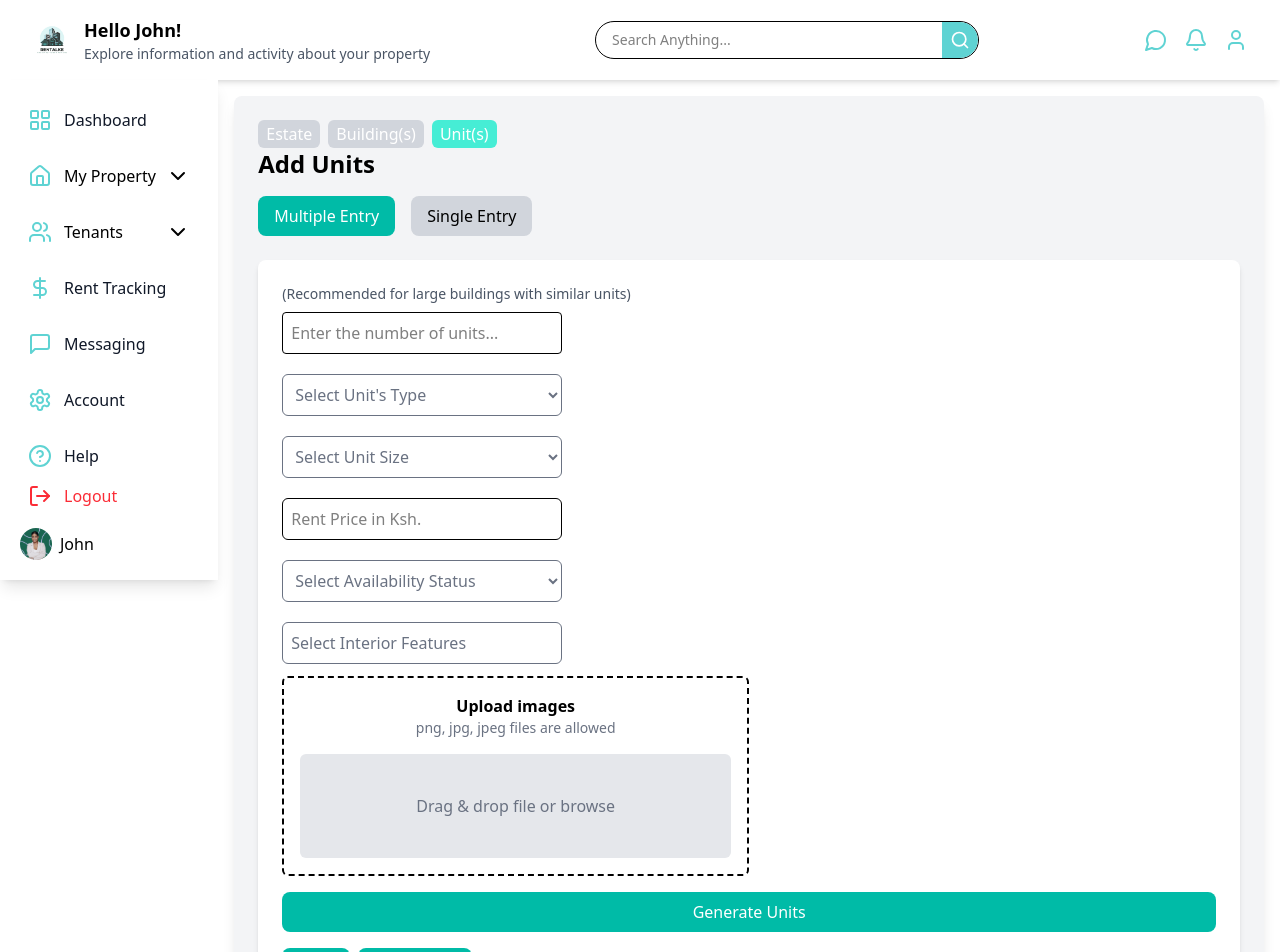
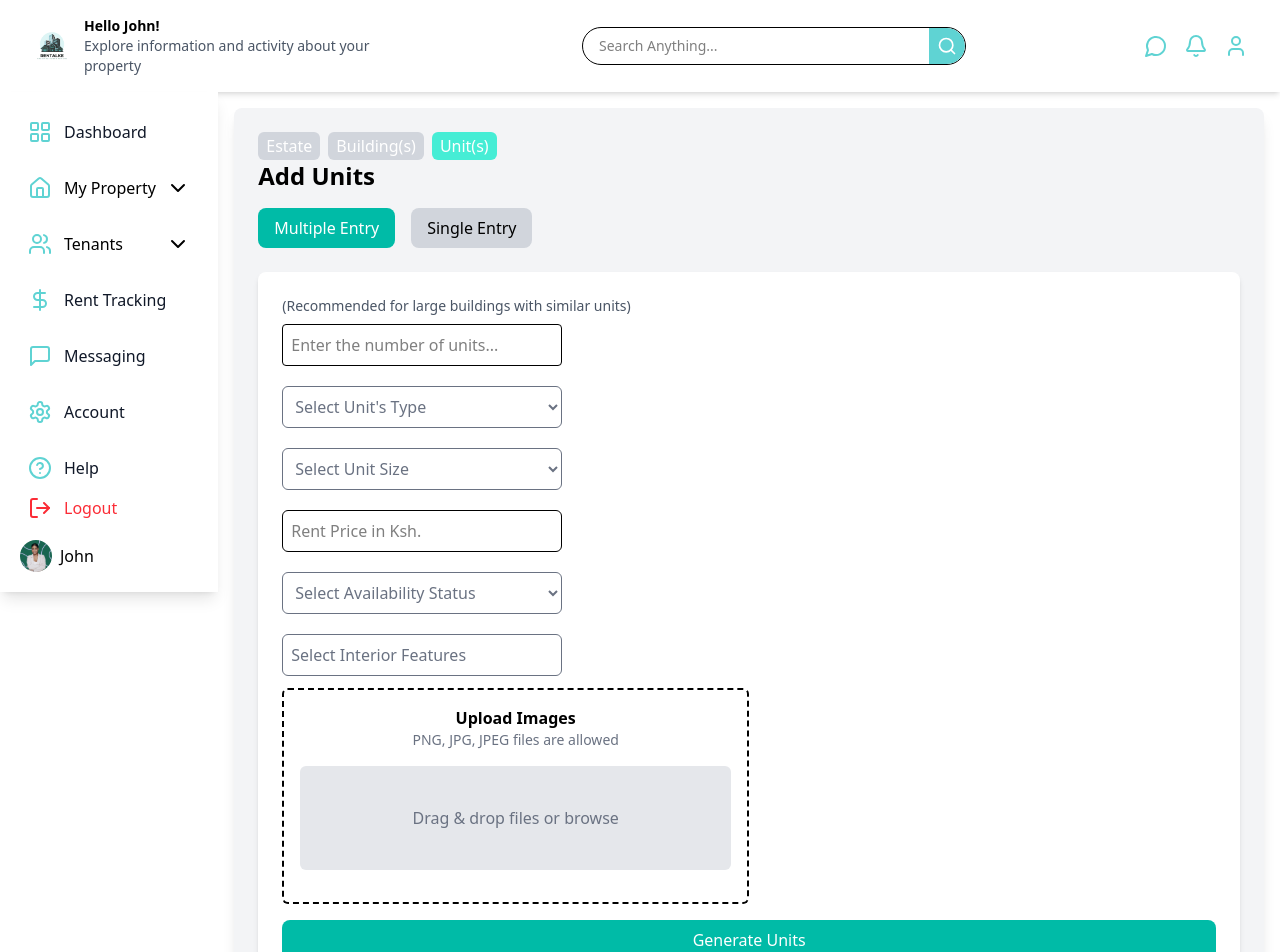
Before and after one commit to vickyee-bot/hunting_app, a React (Vite) app: page /add-units in a window 1280 px wide. Shown: the top 952 px of the page. Built offline with nearby package versions, Linux system fonts and the light colour scheme.

Commit message:
hunting app

```diff
--- a/src/components/ImageUploader.jsx
+++ b/src/components/ImageUploader.jsx
@@ -1,12 +1,97 @@
-import React from "react";
+import React, { useState } from "react";
+import { X } from "lucide-react"; // Importing an icon for delete (You need `lucide-react` installed)
 
 const ImageUploader = () => {
+  const [images, setImages] = useState([]);
+  const [uploadProgress, setUploadProgress] = useState({});
+
+  const handleImageChange = (event) => {
+    const files = Array.from(event.target.files);
+    const newImages = files.map((file) => ({
+      file,
+      preview: URL.createObjectURL(file),
+      progress: 0,
+    }));
+
+    setImages((prevImages) => [...prevImages, ...newImages]);
+    simulateUpload(newImages);
+  };
+
+  const simulateUpload = (newImages) => {
+    newImages.forEach((image) => {
+      let progress = 0;
+      const interval = setInterval(() => {
+        if (progress >= 100) {
+          clearInterval(interval);
+        } else {
+          progress += 10;
+          setUploadProgress((prevProgress) => ({
+            ...prevProgress,
+            [image.preview]: progress,
+          }));
+        }
+      }, 300);
+    });
+  };
+
+  const handleDeleteImage = (preview) => {
+    setImages((prevImages) =>
+      prevImages.filter((img) => img.preview !== preview)
+    );
+    setUploadProgress((prevProgress) => {
+      const updatedProgress = { ...prevProgress };
+      delete updatedProgress[preview];
+      return updatedProgress;
+    });
+  };
+
   return (
     <div className="border-dashed border-2 p-4 text-center rounded-md">
-      <p className="font-semibold">Upload images</p>
-      <p className="text-sm text-gray-500">png, jpg, jpeg files are allowed</p>
-      <div className="mt-4 bg-gray-200 py-10 rounded-md flex items-center justify-center">
-        <span className="text-gray-500">Drag & drop file or browse</span>
+      <p className="font-semibold">Upload Images</p>
+      <p className="text-sm text-gray-500">PNG, JPG, JPEG files are allowed</p>
+
+      <label
+        htmlFor="fileUpload"
+        className="mt-4 bg-gray-200 py-10 rounded-md flex items-center justify-center cursor-pointer"
+      >
+        <span className="text-gray-500">Drag & drop files or browse</span>
+      </label>
+
+      <input
+        type="file"
+        id="fileUpload"
+        accept="image/png, image/jpeg, image/jpg"
+        className="hidden"
+        multiple
+        onChange={handleImageChange}
+      />
+
+      {/* Image Previews with Upload Progress and Delete Button */}
+      <div className="mt-4 flex flex-wrap gap-4">
+        {images.map((image, index) => (
+          <div key={index} className="relative border p-2 rounded-md">
+            <button
+              className="absolute top-0 right-0 bg-red-500 text-white rounded-full p-1"
+              onClick={() => handleDeleteImage(image.preview)}
+            >
+              <X size={16} />
+            </button>
+            <img
+              src={image.preview}
+              alt="Preview"
+              className="w-24 h-24 object-cover rounded-md"
+            />
+            <div className="mt-2 text-sm text-gray-500">
+              Uploading... {uploadProgress[image.preview] || 0}%
+            </div>
+            <div className="w-full bg-gray-300 h-2 mt-1 rounded-md">
+              <div
+                className="bg-blue-500 h-2 rounded-md"
+                style={{ width: `${uploadProgress[image.preview] || 0}%` }}
+              ></div>
+            </div>
+          </div>
+        ))}
       </div>
     </div>
   );
--- a/src/components/Navbar.jsx
+++ b/src/components/Navbar.jsx
@@ -6,9 +6,9 @@ export default function Navbar({ toggleSidebar }) {
   const [search, setSearch] = useState("");
 
   return (
-    <nav className="flex items-center justify-between bg-white shadow-md p-4 md:px-8 w-full">
-      {/* Left Section: Sidebar Toggle, Logo & Greeting */}
-      <div className="flex items-center space-x-3">
+    <nav className="flex flex-col md:flex-row items-center justify-between bg-white shadow-md p-4 md:px-8 w-full">
+      {/* Top Section: Sidebar Toggle, Logo & Greeting */}
+      <div className="flex w-full md:w-auto items-center justify-between md:justify-start space-x-3">
         {/* Sidebar Toggle Button (Only visible on small screens) */}
         <button
           onClick={toggleSidebar}
@@ -20,17 +20,18 @@ export default function Navbar({ toggleSidebar }) {
         {/* Logo */}
         <img src={logo} alt="Rentalke Logo" className="w-10 h-10" />
 
-        {/* Greeting */}
-        <div>
-          <h1 className="text-lg font-semibold">Hello John!</h1>
-          <p className="text-sm text-gray-600">
+        {/* Greeting (Smaller on Small Screens) */}
+        <div className="flex-1 md:text-left">
+          <h1 className="text-base md:text-sm font-semibold">Hello John!</h1>
+          <p className="text-xs md:text-sm text-gray-600 max-w-xs">
             Explore information and activity about your property
           </p>
         </div>
       </div>
 
-      {/* Center: Search Bar */}
-      <div className="relative flex items-center border rounded-full overflow-hidden w-48 md:w-64 lg:w-96">
+      {/* Search Bar (Centered on Small Screens) */}
+      <div className="relative w-full md:w-auto flex justify-center mt-3 md:mt-0">
+        <div className="flex items-center border rounded-full overflow-hidden w-64 md:w-96">
           <input
             type="text"
             placeholder="Search Anything..."
@@ -42,8 +43,9 @@ export default function Navbar({ toggleSidebar }) {
             <Search className="w-5 h-5 text-white" />
           </button>
         </div>
+      </div>
 
-      {/* Right Section: Icons (Hidden on small screens) */}
+      {/* Right Section: Icons (Hidden on Small Screens) */}
       <div className="hidden md:flex items-center space-x-4">
         <MessageCircle className="w-6 h-6 text-[#5fd3d3] cursor-pointer" />
         <Bell className="w-6 h-6 text-[#5fd3d3] cursor-pointer" />
```
Lines whose indentation alone changed are shown as unchanged.
